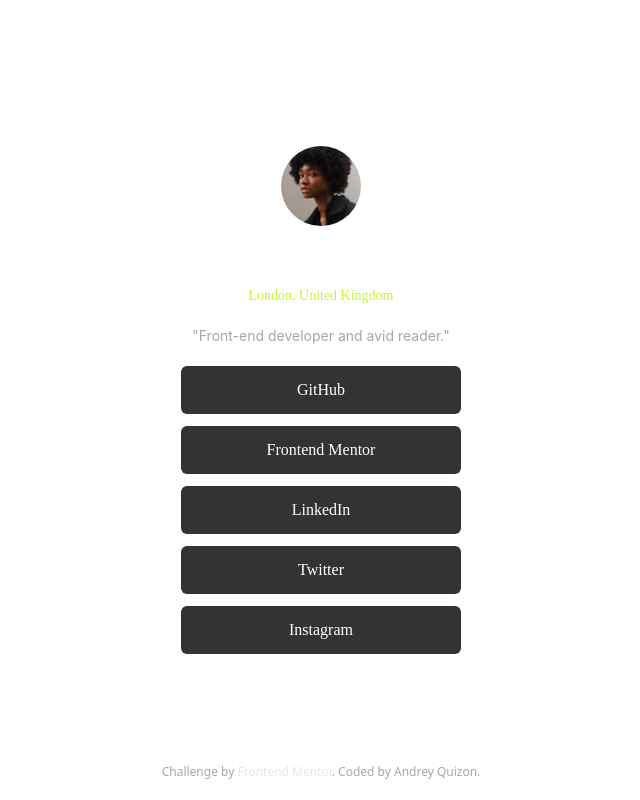
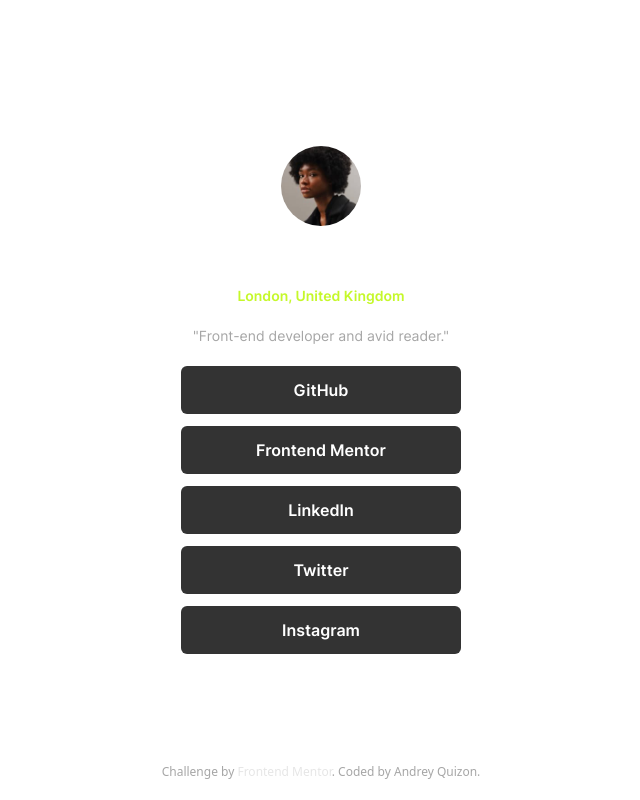
Before and after one commit to ndryqzn/social-links-profile-frontendMentor, a plain HTML site: page index.html in a window 1280 px wide. Shown: the whole page, without its empty margins (319-959 px from the left). Drawn offline with nearby package versions, Linux system fonts and the light colour scheme; the site is published under a folder, as on GitHub Pages, so addresses that start at the root find nothing.

Commit message:
Update font file paths to relative URLs

```diff
--- a/index.html
+++ b/index.html
@@ -9,7 +9,7 @@
   <style>
     @font-face {
       font-family: 'InterSemi';
-      src: url('/assets/fonts/static/Inter-SemiBold.ttf') format('truetype');
+      src: url('./assets/fonts/static/Inter-SemiBold.ttf') format('truetype');
       font-weight: normal;
       font-style: normal;
     }
@@ -18,7 +18,7 @@
     }
     @font-face {
       font-family: 'Inter';
-      src: url('/assets/fonts/static/Inter-Regular.ttf') format('truetype');
+      src: url('./assets/fonts/static/Inter-Regular.ttf') format('truetype');
       font-weight: normal;
       font-style: normal;
     }
```
